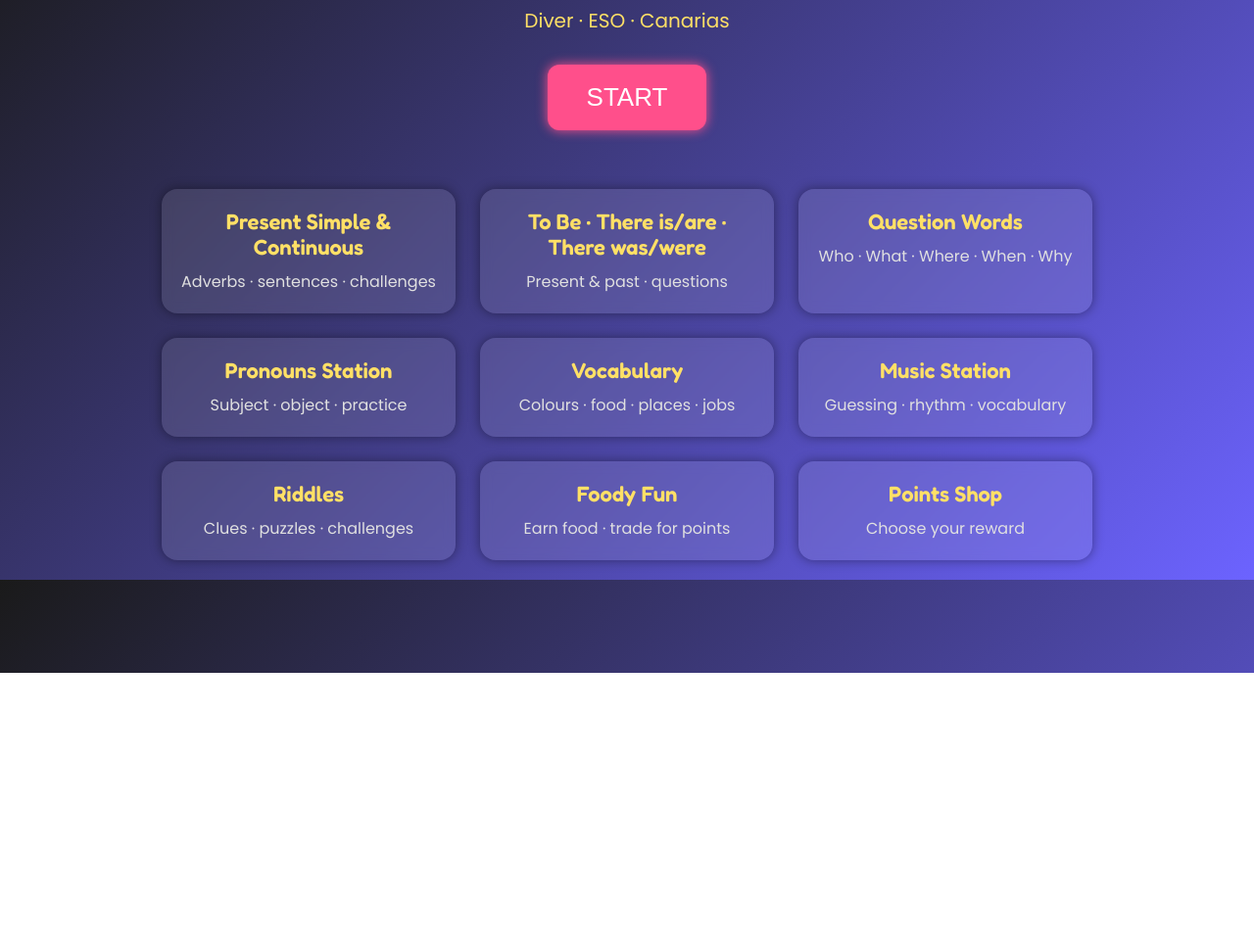
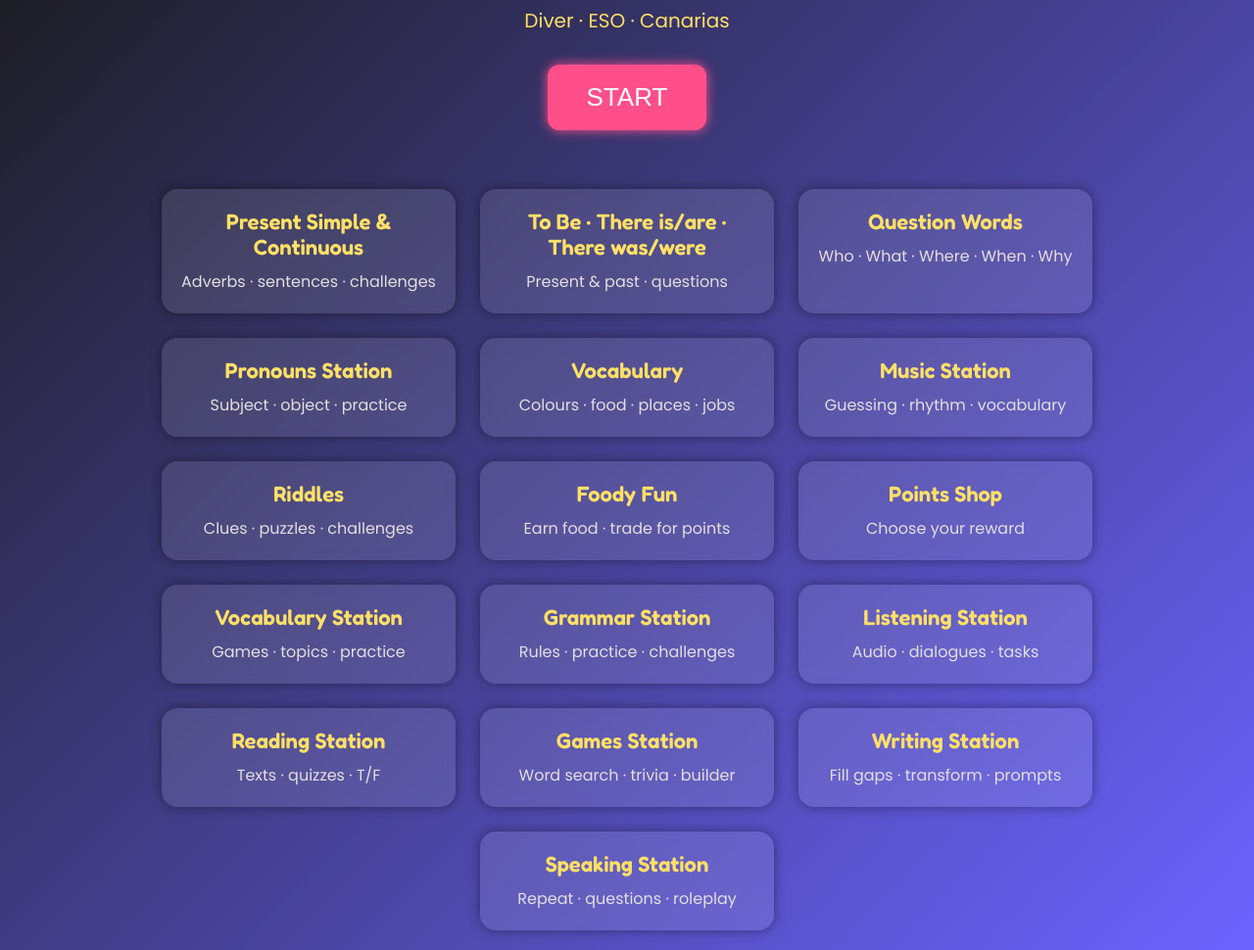
Before and after one commit to LAULAUtonton/GAMIFICATION, a plain HTML site: page index.html in a window 1280 px wide. Shown: the part 113-1083 px from the top of the page at 98% size. Before the commit the page ends 800 px from the top, so only its background shows below. Drawn offline with Linux system fonts and the light colour scheme.

Commit message:
Update index.html

```diff
--- a/index.html
+++ b/index.html
@@ -97,6 +97,7 @@
 
     <div id="stations" class="stations-container">
 
+        <!-- ORIGINAL STATIONS -->
         <div class="station-card">
             <div class="station-title">Present Simple & Continuous</div>
             <div class="station-desc">Adverbs · sentences · challenges</div>
@@ -142,6 +143,42 @@
             <div class="station-desc">Choose your reward</div>
         </div>
 
+        <!-- NEW STATIONS (FULL PLATFORM) -->
+        <div class="station-card" onclick="location.href='stations/vocabulary.html'">
+            <div class="station-title">Vocabulary Station</div>
+            <div class="station-desc">Games · topics · practice</div>
+        </div>
+
+        <div class="station-card" onclick="location.href='stations/grammar.html'">
+            <div class="station-title">Grammar Station</div>
+            <div class="station-desc">Rules · practice · challenges</div>
+        </div>
+
+        <div class="station-card" onclick="location.href='stations/listening.html'">
+            <div class="station-title">Listening Station</div>
+            <div class="station-desc">Audio · dialogues · tasks</div>
+        </div>
+
+        <div class="station-card" onclick="location.href='stations/reading.html'">
+            <div class="station-title">Reading Station</div>
+            <div class="station-desc">Texts · quizzes · T/F</div>
+        </div>
+
+        <div class="station-card" onclick="location.href='stations/games.html'">
+            <div class="station-title">Games Station</div>
+            <div class="station-desc">Word search · trivia · builder</div>
+        </div>
+
+        <div class="station-card" onclick="location.href='stations/writing.html'">
+            <div class="station-title">Writing Station</div>
+            <div class="station-desc">Fill gaps · transform · prompts</div>
+        </div>
+
+        <div class="station-card" onclick="location.href='stations/speaking.html'">
+            <div class="station-title">Speaking Station</div>
+            <div class="station-desc">Repeat · questions · roleplay</div>
+        </div>
+
     </div>
 
     <script>
```
